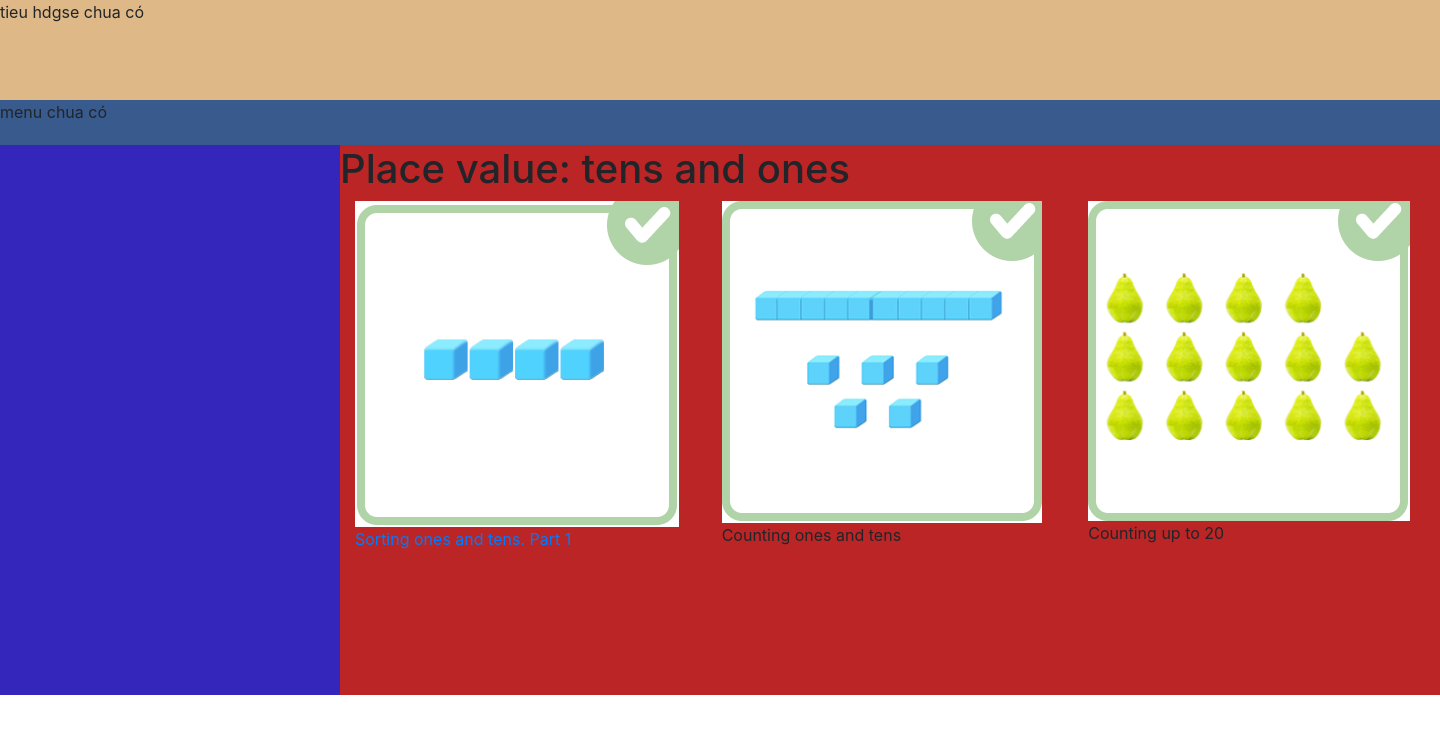
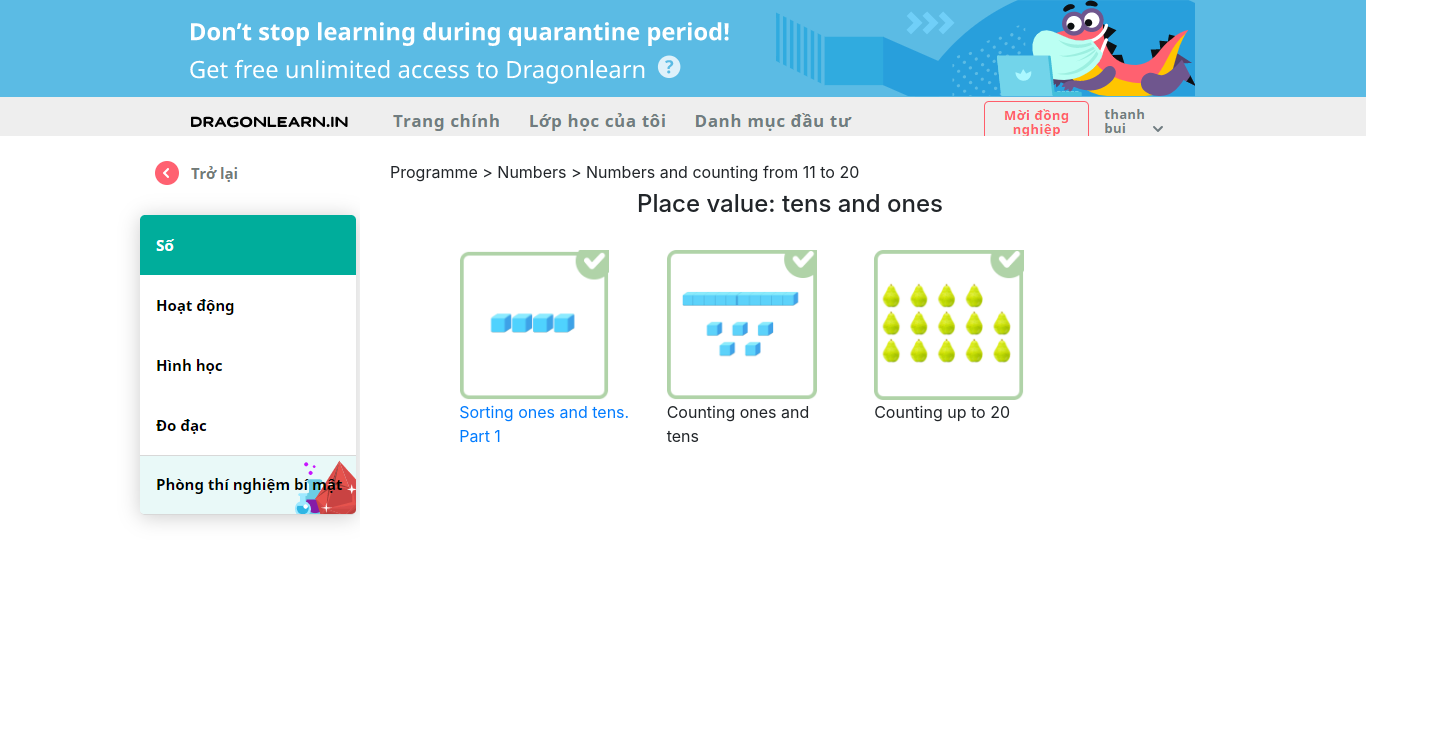
Before and after one commit to HoangNgocSonz/Numbers-and-counting-from-11-to-20, a plain HTML site: page index.html in a window 1280 px wide. Shown: the whole page, 1440 px wide, since content can reach past the window. Drawn offline with nearby package versions, Linux system fonts and the light colour scheme.

Commit message:
màn hình đầu tiên

```diff
--- a/index.css
+++ b/index.css
@@ -1,26 +1,48 @@
 header{
-    width: 1440px;
+    width: 1440;
     height: 100px;
     background-color: burlywood ;
     margin: auto ;
 }
 
 nav{
-    width: 1440px;
-    height: 45px;
+    width: 1440;
+    height: 30px;
     background-color: rgb(56, 90, 141) ;
     margin: auto;
 }
 #main_body{
-    width: 1440px;
+    width: 1440 ;
     height: 550px;
-    background-color: rgb(187, 37, 37) ;
 
+    margin: auto;
 }
 #main_left{
-    width: 340px;
+    width: 390px;
     height: 550px;
-    background-color: rgb(52, 37, 187) ;
+
     float: left;
 
 }
+#main_right{
+    widows: 1050px;;
+    height: 550px;
+
+    margin: auto;
+}
+.img{
+    width: 150px ;
+    height: 150px;
+    margin: auto;
+}
+.link{
+    width: 800px ;
+    height: 30px ;
+    float: left;
+}
+.list{
+    width: 800px ;
+    height: 500px ;
+    float: left;
+
+}
--- a/index.html
+++ b/index.html
@@ -9,17 +9,32 @@
     <script src="https://ajax.googleapis.com/ajax/libs/jquery/3.4.1/jquery.min.js"></script>
 </head>
 <body class="body">
-    <header> tieu hdgse chua có </header>
-    <nav>menu chua có </nav>
+    <header>
+        <img  src="assests/images/dra.png"/>
+    </header>
+    <nav></nav>
     <div id = "main_body" >
         <div id = "main_left">
+            <img  src="assests/images/menu.png"/>
         </div>
         <div id = "main_right">
-            <div class="full">
-                <h1>Place value: tens and ones</h1>
-                <div class="scene">
+            <div >
+                <div class="link"></div>
+                <div class="link">
+                    <h13 >Programme  >  Numbers  >  Numbers and counting from 11 to 20</h13>
+                </div>
+                <div class="link">
+                    <center>
+                        <h4 >Place value: tens and ones</h4>
+                    </center>
+                </div>
+                <div class="link"></div>
+                <div class="list">
                     <div class="row">
-                        <div class="col-4">
+                        <div class="col-1">
+                            <div class="img"> </div>
+                        </div>
+                        <div class="col-3">
                             <a href="scene1.html">
                                 <img class="img" src="assests/images/p1.png"/>
                                 <p class="content">
@@ -27,14 +42,14 @@
                                 </p>
                             </a>
                         </div>
-                        <div class="col-4">
+                        <div class="col-3">
                             <img class="img" src="assests/images/p2.png"/>
                             <p class="content">
                                 Counting ones and tens
                             </p>
                         </div>
-                        <div class="col-4">
-                            <img class="img" src="assests/images/p3.png">
+                        <div class="col-3">
+                            <img class="img" src="assests/images/p3.png"/>
                             <p class="content">
                                 Counting up to 20
                             </p>
```
Also changed, not shown: assests/images/dra.png (added), assests/images/menu.png (added).
